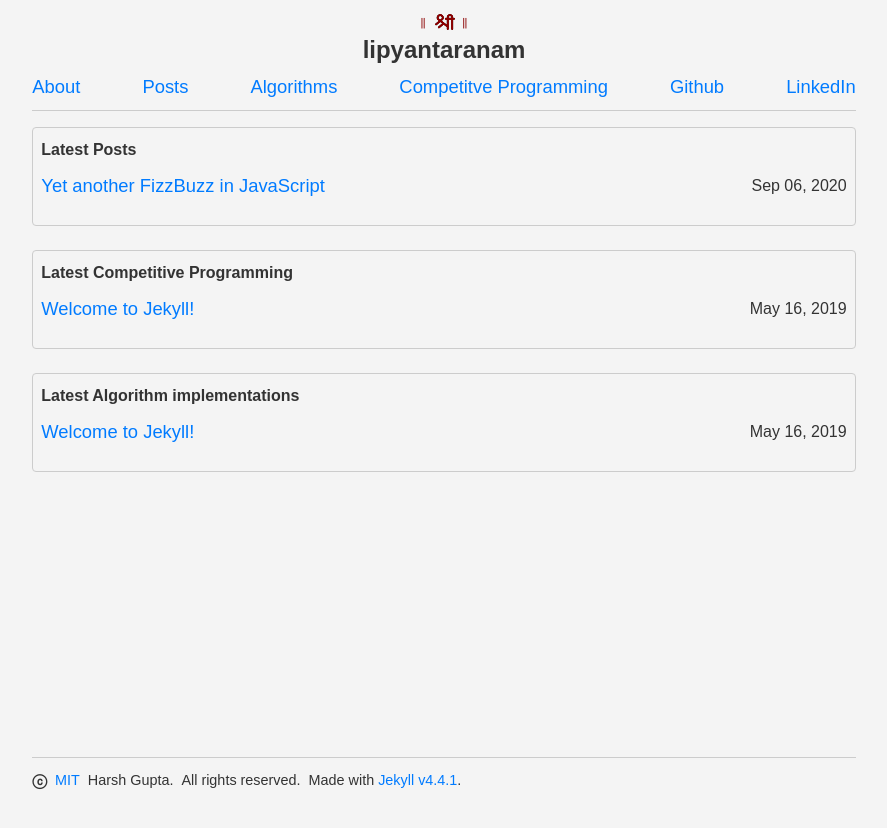
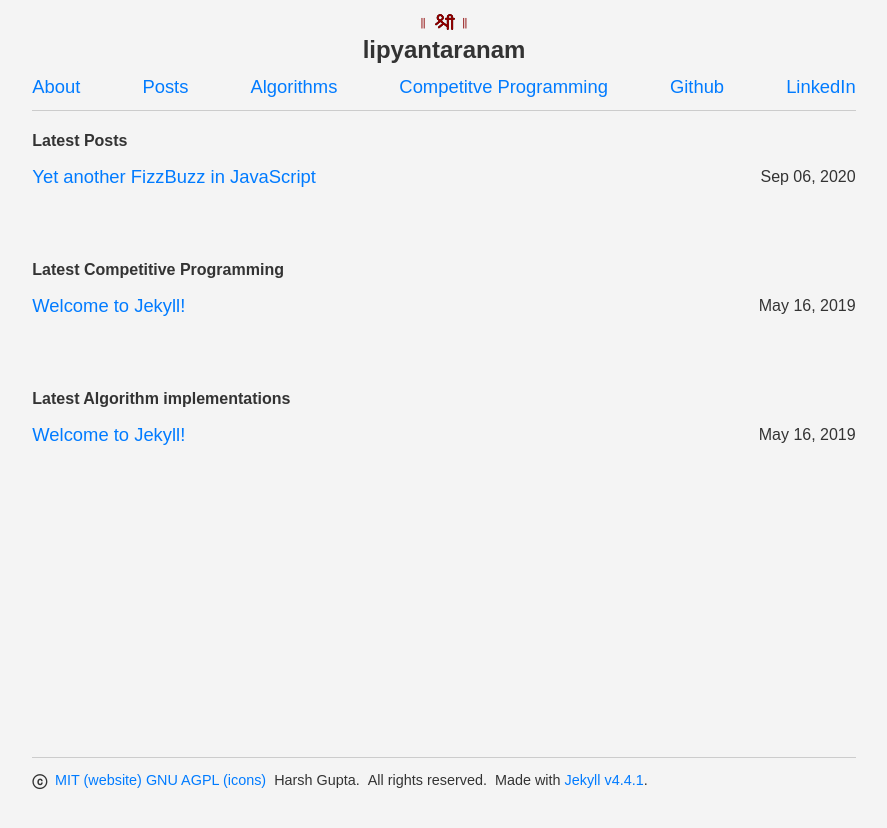
Before and after one commit to hgupta/hgupta.github.io, a Jekyll site: the page built from index.html, in a window 1280 px wide. Shown: the top 828 px of the page, without its empty margins (196-1083 px from the left). Built offline with Jekyll 4.4.1, drawn with Linux system fonts in a browser that asks for light colours; the list of posts is cut into pages by our own code.

Commit message:
icons license added

```diff
--- a/_config.yml
+++ b/_config.yml
@@ -46,8 +46,12 @@ defaults:
       permalink: "/post/:title"
 
 license:
-  type: MIT
-  url: https://github.com/hgupta/hgupta.github.io/blob/master/LICENSE
+  -
+    type: MIT (website)
+    url: https://github.com/hgupta/hgupta.github.io/blob/master/LICENSE
+  -
+    type: GNU AGPL (icons)
+    url: https://github.com/hgupta/hgupta.github.io/blob/master/public/imgs/LICENSE
 
 markdown: kramdown
 kramdown:
--- a/_includes/footer.html
+++ b/_includes/footer.html
@@ -1,7 +1,8 @@
 <div class="footer d-flex flex-row align-items-center mt-3 pt-2 pb-3 border-top border-secondary">
   <span class="font-weight-bold">&#9426;</span>
   <span class="ml-2">
-    <a href="{{ site.license.url }}" target="_blank">{{ site.license.type }}</a>
+    <a href="{{ site.license[0].url }}" target="_blank">{{ site.license[0].type }}</a>
+    <a href="{{ site.license[1].url }}" target="_blank">{{ site.license[1].type }}</a>
   </span>
   <span class="ml-2">{{ site.author.name }}.</span>
   <span class="ml-2">All rights reserved.</span>
--- a/index.html
+++ b/index.html
@@ -1,17 +1,17 @@
 ---
 layout: base
 ---
-<div class="p-2 border border-secondary rounded">
+<div class="">
   <p class="font-weight-bold mb-2">Latest Posts</p>
   {%- assign posts = site.posts | where: 'draft', false -%}
   {% include collection-list.html data=posts limit=5 %}
 </div>
-<div class="p-2 mt-4 border border-secondary rounded">
+<div class="mt-5">
   <p class="font-weight-bold mb-2">Latest Competitive Programming</p>
   {%- assign cpss = site.competitive_programming | where: 'draft', false -%}
   {% include collection-list.html data=cpss limit=5 %}
 </div>
-<div class="p-2 mt-4 border border-secondary rounded">
+<div class="mt-5">
   <p class="font-weight-bold mb-2">Latest Algorithm implementations</p>
   {%- assign algos = site.algorithms | where: 'draft', false -%}
   {% include collection-list.html data=algos limit=5 %}
```
